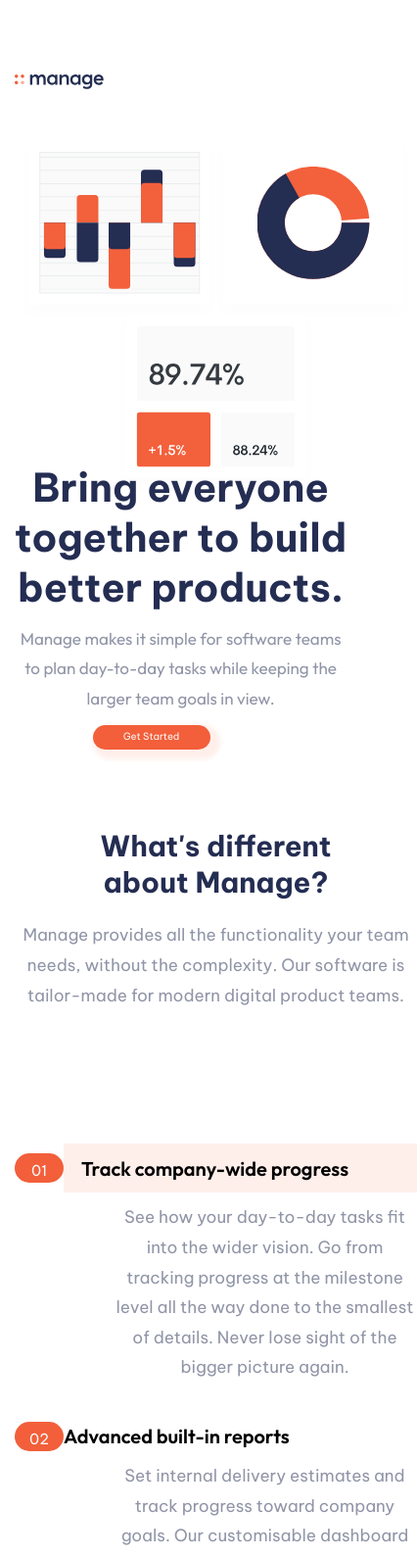
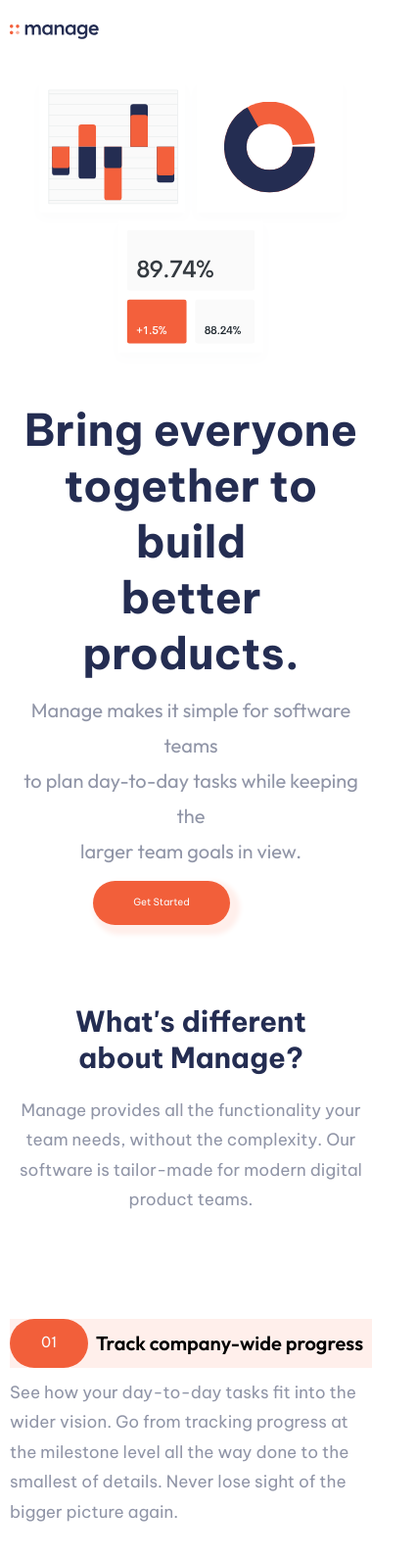
Before and after one commit to AZI-CODES/Managelandingpage, a plain HTML site: page index.html in a window 390 px wide. Shown: the top 1589 px of the page at 98% size, 426 px wide, since content can reach past the window. Drawn offline with Linux system fonts and the light colour scheme.

Commit message:
alvin helppp

```diff
--- a/Css/styles.css
+++ b/Css/styles.css
@@ -395,42 +395,15 @@ input {
 /* media query */
 
 @media screen and (max-width: 695px) {
-  html,
-  body {
-    width: 100%;
-    display: grid;
-    font-family: "Be Vietnam Pro", sans-serif;
-    font-family: "Outfit", sans-serif;
-    /* background-image: url("../images/bg-tablet-pattern.svg"); */
-    /* background-position-y: -190px;
-    background-position-x: 780px;
-    background-repeat: no-repeat; */
-    background-color: white;
-  }
-
-  .attribution {
-    margin-top: 2px;
-    font-size: 11px;
-    text-align: center;
-  }
-
-  .attribution a {
-    color: hsl(228, 45%, 44%);
-  }
-
   .main-body-section {
-    padding-top: 5%;
-    margin-top: 40px;
-    margin-left: 15px;
-    margin-right: 0;
+    padding-top: 1%;
+    padding: 10px;
+    margin: 0;
     height: 1800px;
-    justify-content: center;
   }
 
   .nav-bar {
     padding-top: 15px;
-    display: flex;
-    justify-content: space-between;
   }
   .nav-bar button {
     display: none;
@@ -438,38 +411,12 @@ input {
 
   .nav-bar ul {
     display: none;
-    gap: 25px;
-    list-style: none;
-    align-items: center;
   }
 
-  .nav-bar li {
-    color: hsl(228, 39%, 23%);
-    font-size: 14px;
-    font-weight: 400;
-  }
   .nav-bar img {
     height: 15px;
   }
 
-  .nav-button {
-    margin-right: 60px;
-    border-radius: 20px;
-    padding: 10px;
-    padding-top: 5px;
-    color: white;
-    background-color: hsl(12, 88%, 59%);
-    box-shadow: 5px 5px 5px 5px hsl(13, 100%, 96%);
-    border: none;
-    height: 25px;
-    width: 120px;
-    cursor: pointer;
-    align-items: center;
-    font-weight: 400;
-    font-size: 6px;
-    color: hsl(0, 0%, 98%);
-    font-family: "Be Vietnam Pro", sans-serif;
-  }
   .top-section {
     display: grid;
     text-align: center;
@@ -478,23 +425,18 @@ input {
   }
 
   .top-top-section {
-    display: grid;
-    position: relative;
-    margin-top: 10%;
+    display: flex;
+    gap: 2px;
+    flex-direction: column-reverse;
+    justify-content: center;
   }
 
-  .top-top-left {
-    position: absolute;
-    top: 5px;
-  }
-
-  .top-top-section img {
-    height: 100%;
-    width: 100%;
+  .top-top-left img {
+    height: 300px;
   }
 
   .top-top-section h1 {
-    font-size: 40px;
+    font-size: 45px;
     font-weight: 700;
     font-family: "Be Vietnam Pro", sans-serif;
     color: hsl(228, 39%, 23%);
@@ -502,14 +444,12 @@ input {
 
   .top-top-section p {
     font-weight: 400;
-    font-size: 17px;
+    font-size: 20px;
     color: hsl(227, 12%, 61%);
-    line-height: 1.8;
     text-align: center;
   }
 
   .top-top-right {
-    padding-top: 100%;
     display: grid;
     gap: 12px;
     text-align: center;
@@ -594,7 +534,7 @@ input {
     text-align: center;
     display: flex;
     gap: 0;
-    /* background-color: ; */
+    background-color: hsl(13, 100%, 96%);
     font-size: 16px;
   }
 
@@ -611,20 +551,19 @@ input {
   .col {
     display: grid;
     width: 100%;
-    height: 50px;
-    padding-left: 18px;
-    background-color: hsl(13, 100%, 96%);
+    margin-right: 0;
+    padding-left: 8px;
     text-align: left;
     align-items: center;
   }
 
   .list-button button {
-    height: 30px;
-    width: 50px;
+    height: 50px;
+    width: 80px;
   }
 
-  .list-view p {
-    text-align: center;
+  .list-view {
+    padding: 0;
   }
 
   .bottom-top-left {
@@ -658,8 +597,12 @@ input {
   .opinion-section {
     display: grid;
     gap: 65px;
-    justify-content: center;
+    width: 100%;
+    place-items: center;
+    text-align: center;
     margin-top: 100px;
+    padding-left: 20px;
+    padding-right: 20px;
   }
 
   .sec-image {
@@ -732,10 +675,9 @@ input {
 
   .get-started {
     display: grid;
-    justify-content: space-between;
+
     height: 400px;
-    padding-left: 100px;
-    padding-right: 100px;
+    width: 100%;
     padding-top: 70px;
     margin-top: 60px;
     background-color: hsl(12, 88%, 59%);
@@ -769,9 +711,24 @@ input {
     height: 500px;
     background-color: hsl(233, 12%, 13%);
     color: white;
-    display: grid;
-    padding: 3em;
+    display: flex;
+
+    flex-direction: column;
   }
+
+  .footer div:first-child {
+    order: 3;
+  }
+  .footer div:second-child {
+    order: 2;
+  }
+  .footer div:third-child {
+    order: 2;
+  }
+  .footer div:first-child {
+    order: 1;
+  }
+
   .logo {
     display: grid;
     gap: 25px;
--- a/index.html
+++ b/index.html
@@ -81,7 +81,7 @@
                       02
                     </button>
                   </div>
-                  <div>
+                  <div class="col">
                     <h3>Advanced built-in reports</h3>
                   </div>
                 </div>
@@ -100,7 +100,7 @@
                       03
                     </button>
                   </div>
-                  <div>
+                  <div class="col">
                     <h3>Everything you need in one place</h3>
                   </div>
                 </div>
```
